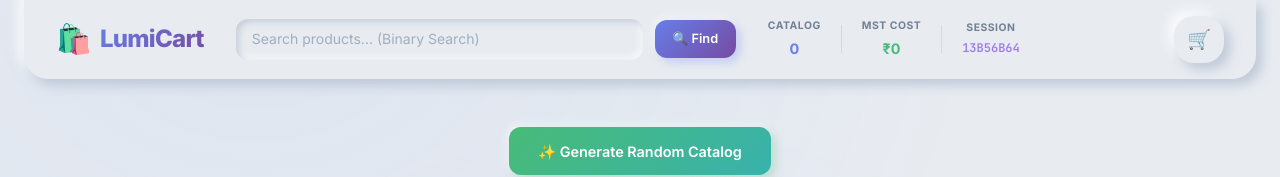
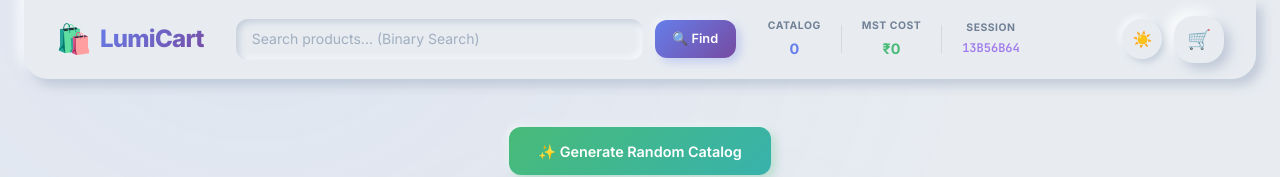
Before and after one commit to S1ddharthS/LumiCart, a React (Vite) app in the folder frontend/: page / in a window 1280 px wide. Shown: the top 177 px of the page. Built offline with nearby package versions, Linux system fonts and the light colour scheme.

Commit message:
Fix React inline style typo in Navbar

```diff
--- a/frontend/src/components/Navbar.jsx
+++ b/frontend/src/components/Navbar.jsx
@@ -1,6 +1,6 @@
 import { useState, useCallback } from 'react';
 
-export default function Navbar({ catalogCount, mstCost, sessionToken, cartCount, catalog, onSearch, searchLoading }) {
+export default function Navbar({ catalogCount, mstCost, sessionToken, cartCount, catalog, onSearch, searchLoading, theme, onToggleTheme }) {
   const [searchTerm, setSearchTerm] = useState('');
 
   const handleSearch = useCallback(async (e) => {
@@ -54,8 +54,14 @@ export default function Navbar({ catalogCount, mstCost, sessionToken, cartCount,
           </div>
         </div>
 
-        {/* Cart Badge */}
+        {/* Actions */}
         <div className="nav-actions">
+          {/* Theme Toggle */}
+          <button onClick={onToggleTheme} className="btn-neo" style={{ padding: '0.55rem', borderRadius: '50%', fontSize: '1rem', width: '2.5rem', height: '2.5rem', display: 'flex', alignItems: 'center', justifyContent: 'center' }} title="Toggle Theme">
+            {theme === 'light' ? '🌙' : '☀️'}
+          </button>
+
+          {/* Cart Badge */}
           <div className="cart-icon-wrapper neo-card" style={{ padding: '0.5rem 0.8rem', cursor: 'pointer', position: 'relative' }}>
             <span style={{ fontSize: '1.2rem' }}>🛒</span>
             {cartCount > 0 && (
```
